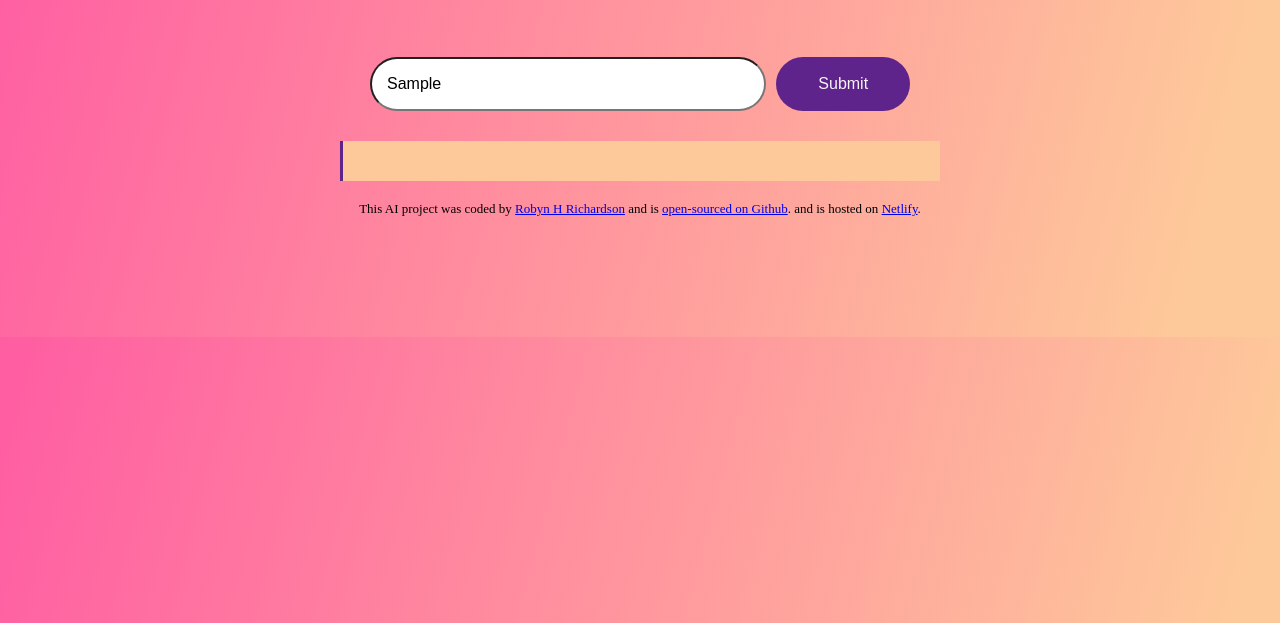
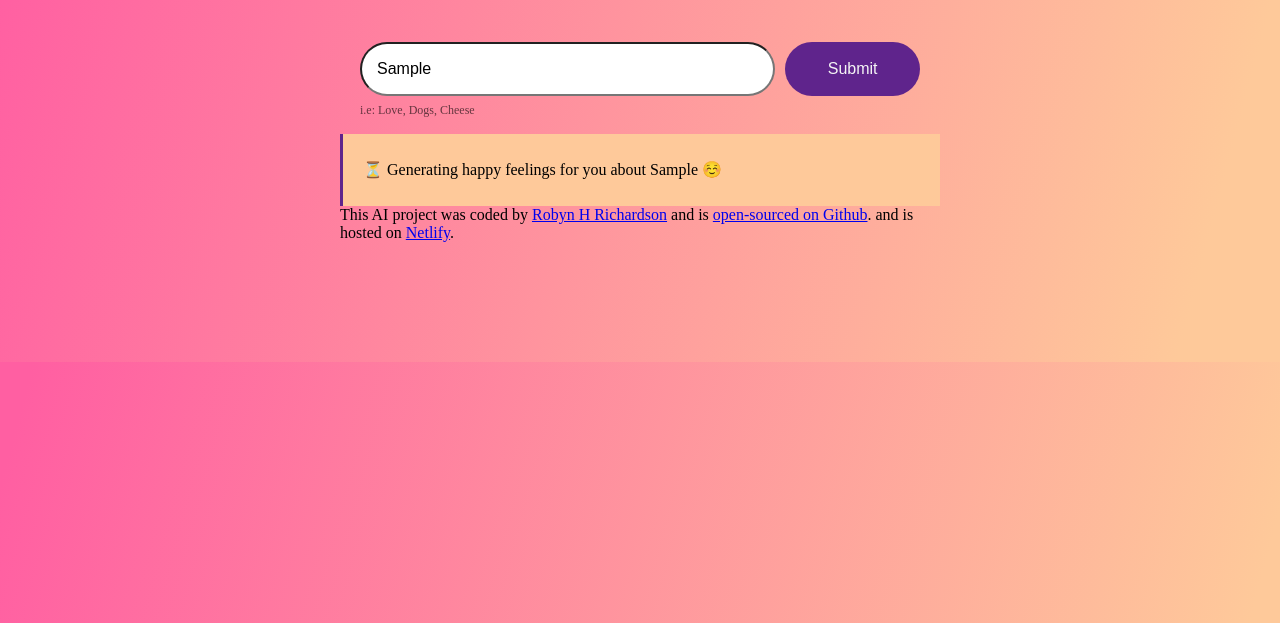
Before and after one commit to robynhrich/Ai-Poem-Generator, a plain HTML site: page index.html in a window 1280 px wide. Both pictures are taken after typing "Sample" into the empty fields and a click on the input 843 px from the left and 261 px from the top of the page. Shown: the part 177-800 px from the top of the page. Drawn offline with nearby package versions, Linux system fonts and the light colour scheme; no server answers; a web font is replaced by a local one.

Commit message:
Improved the user experience

```diff
--- a/index.html
+++ b/index.html
@@ -20,6 +20,7 @@
         <h1>Happy Feelings Poem Generator</h1>
       </header>
       <main>
+        <div class="form-container">
           <form id="poem-generator-form">
             <input
               type="text"
@@ -32,7 +33,10 @@
             />
             <input type="submit" class="submit-button" />
           </form>
-        <div class="poem" id="poem"></div>
+
+          <div class="hint">i.e: Love, Dogs, Cheese</div>
+        </div>
+        <div class="poem hidden" id="poem"></div>
       </main>
       <footer>
         This AI project was coded by
--- a/src/index.js
+++ b/src/index.js
@@ -17,6 +17,10 @@ function generatePoem(event) {
     "You are a positive poem expert and you love to write short poems. Your mission is to generate a 4 line poem in basic HTML and separate each line with a <br/>. Make sure to follow user instructions.";
   let apiUrl = `https://api.shecodes.io/ai/v1/generate?prompt=${prompt}&context=${context}&key=${apiKey}`;
 
+  let poemElement = document.querySelector("#poem");
+  poemElement.classList.remove("hidden");
+  poemElement.innerHTML = `<div class="blink">⏳ Generating happy feelings for you about ${instructionsInput.value} ☺️</div>`;
+
   axios.get(apiUrl).then(displayPoem);
 }
 
--- a/src/styles.css
+++ b/src/styles.css
@@ -23,10 +23,13 @@ h1 {
   font-size: 36px;
   line-height: 1.5;
 }
+.form-container {
+  border-radius: 10px;
+  padding: 15px 20px;
+  box-shadow: 0px 4px 30px 0px rgb(254, 201, 154) 92.7%;
+}
 
 form {
-  padding: 30px;
-  border-radius: 10px;
   display: flex;
 }
 
@@ -37,6 +40,12 @@ form {
   font-size: 16px;
   border-radius: 50px;
   line-height: 20px;
+}
+.hint {
+  line-height: 1.5;
+  font-size: 12px;
+  margin-top: 5px;
+  opacity: 0.6;
 }
 .submit-button {
   margin-left: 10px;
@@ -57,9 +66,26 @@ form {
   border-left: 3px solid #5f248c;
   box-shadow: 0px 4px 30px 0px rgb(254, 201, 154) 92.7%;
 }
+.hidden {
+  display: none;
+}
+.blink {
+  animation: blink-animation 1s steps(5, start) infinite;
+}
 
-footer {
-  text-align: center;
-  font-size: 13px;
-  margin-top: 20px;
+@keyframes blink-animation {
+  to {
+    visibility: hidden;
+  }
 }
+@-webkit-keyframes blink-animation {
+  to {
+    visibility: hidden;
+  }
+
+  footer {
+    text-align: center;
+    font-size: 13px;
+    margin-top: 20px;
+  }
+}
```
Lines whose indentation alone changed are shown as unchanged.
